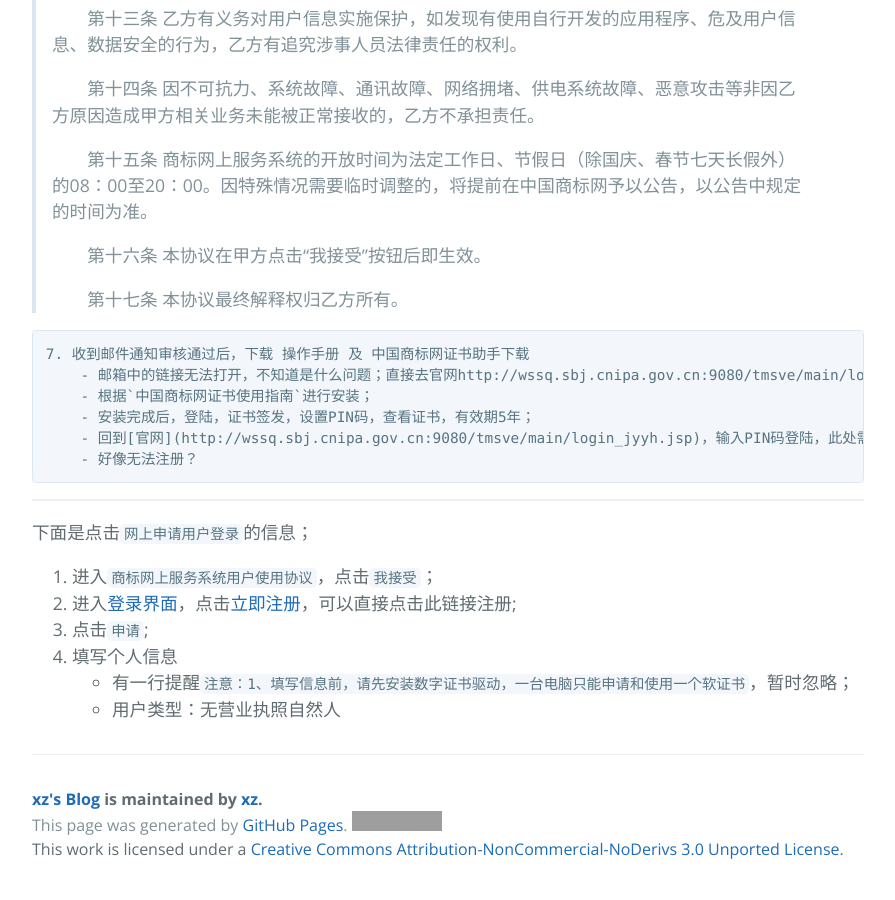
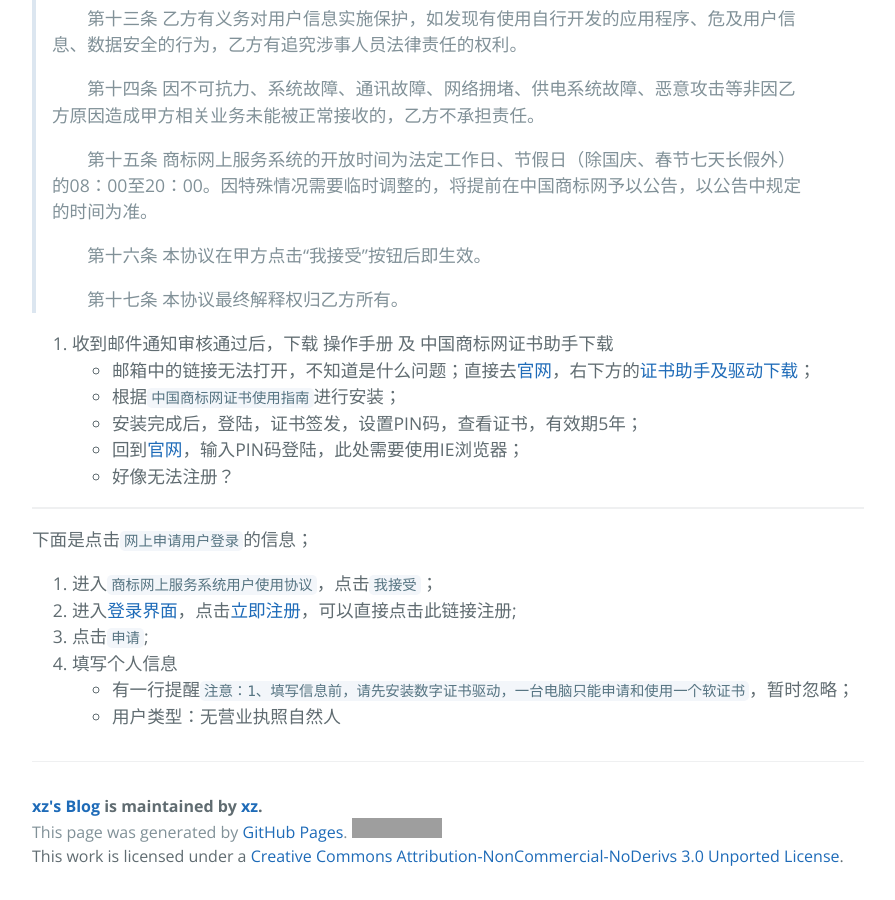
Before and after one commit to adaptx/adaptx.github.io, a Jekyll site: the page built from _posts/2022-03-05-中国商标申请.md, in a window 1280 px wide and 900 px high, scrolled down 1950 px. Shown: the whole window, without its empty margins (192-1087 px from the left). Built offline with Jekyll 4.4.1, drawn with Linux system fonts in a browser that asks for light colours; our own code applies the rules of GitHub Pages for plain Markdown files; some of the changed lines change nothing that is shown; grey boxes are pictures that could not be loaded.

Commit message:
Update 2022-03-05-中国商标申请.md

```diff
--- a/_posts/2022-03-05-中国商标申请.md
+++ b/_posts/2022-03-05-中国商标申请.md
@@ -58,16 +58,15 @@
 > 　　第十六条 本协议在甲方点击“我接受”按钮后即生效。
 >
 > 　　第十七条 本协议最终解释权归乙方所有。
->
 
 
 
-    7. 收到邮件通知审核通过后，下载 操作手册 及 中国商标网证书助手下载
-        - 邮箱中的链接无法打开，不知道是什么问题；直接去官网http://wssq.sbj.cnipa.gov.cn:9080/tmsve/main/login_jyyh.jsp，右下方的[证书助手及驱动下载](http://wssq.sbj.cnipa.gov.cn:9080/tmsve/tmsve/cacommon/download_ca.jsp)；
-        - 根据`中国商标网证书使用指南`进行安装；
-        - 安装完成后，登陆，证书签发，设置PIN码，查看证书，有效期5年；
-        - 回到[官网](http://wssq.sbj.cnipa.gov.cn:9080/tmsve/main/login_jyyh.jsp)，输入PIN码登陆，此处需要使用IE浏览器；
-        - 好像无法注册？
+7. 收到邮件通知审核通过后，下载 操作手册 及 中国商标网证书助手下载
+    - 邮箱中的链接无法打开，不知道是什么问题；直接去[官网](http://wssq.sbj.cnipa.gov.cn:9080/tmsve/main/login_jyyh.jsp)，右下方的[证书助手及驱动下载](http://wssq.sbj.cnipa.gov.cn:9080/tmsve/tmsve/cacommon/download_ca.jsp)；
+    - 根据`中国商标网证书使用指南`进行安装；
+    - 安装完成后，登陆，证书签发，设置PIN码，查看证书，有效期5年；
+    - 回到[官网](http://wssq.sbj.cnipa.gov.cn:9080/tmsve/main/login_jyyh.jsp)，输入PIN码登陆，此处需要使用IE浏览器；
+    - 好像无法注册？
 
 
 
```
